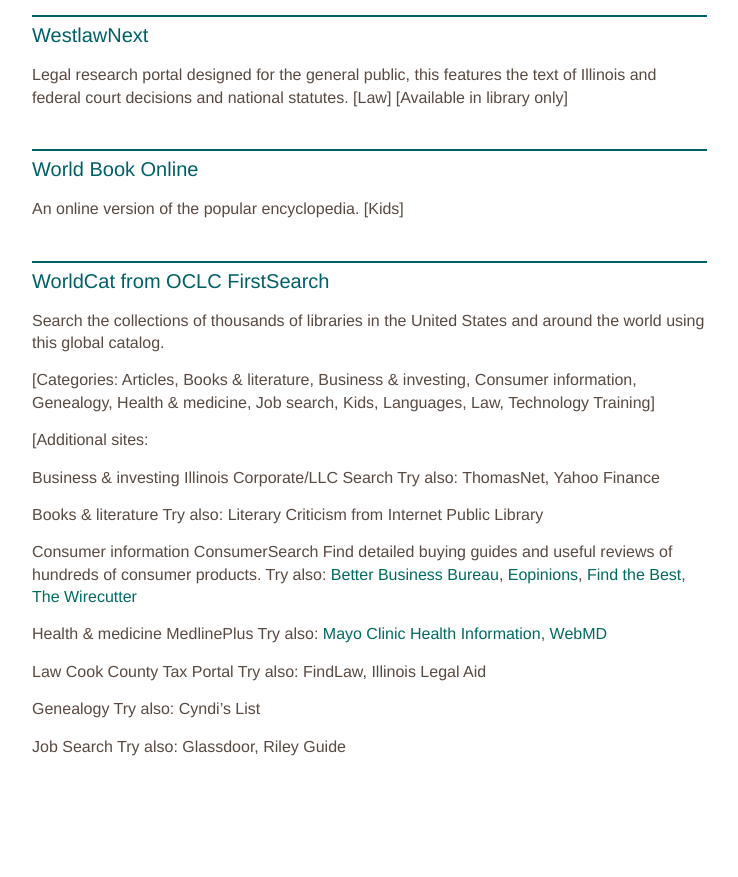
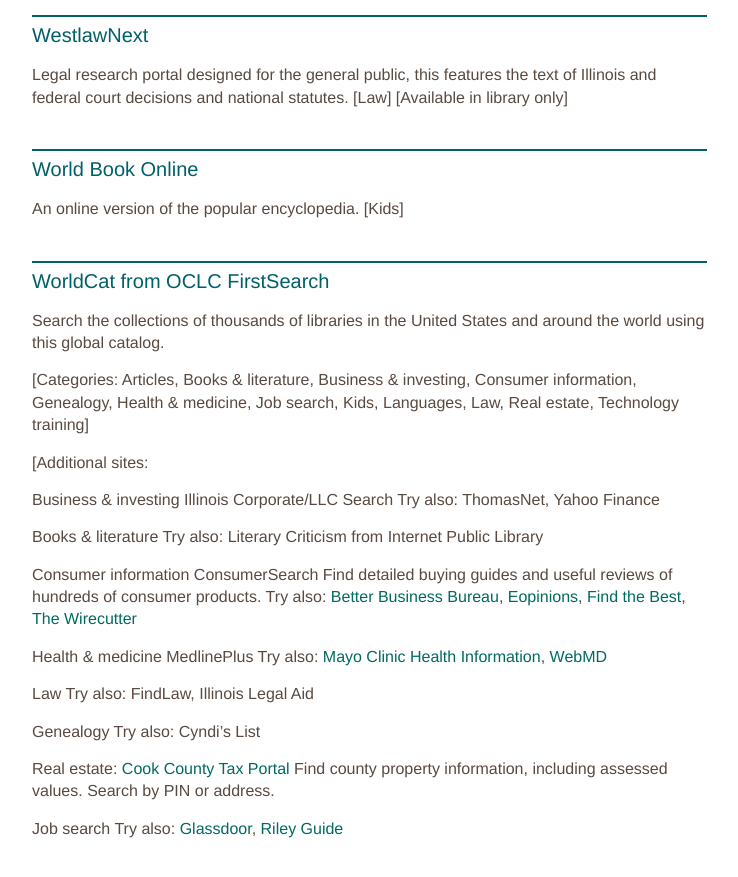
Before and after one commit to skokielibrary/spl-content, a Jekyll site: the page built from _content/bruce/resources--research-topic.markdown, in a window 1280 px wide and 900 px high, scrolled down 8298 px. Shown: the top 877 px of the window, without its empty margins (126-864 px from the left). Built offline with Jekyll 4.4.1, drawn with Linux system fonts in a browser that asks for light colours; before the commit the page ends 9116 px from its top, so only the background shows below that; some of the changed text lies outside the part shown.

Commit message:
Updated resources--research-topic.markdown

```diff
--- a/_content/bruce/resources--research-topic.markdown
+++ b/_content/bruce/resources--research-topic.markdown
@@ -182,6 +182,7 @@ Search a wide range of databases, including ArticleFirst, ERIC, WorldCat, and ME
 
 ##Public Records Electronic Database
 Access Illinois public record data for home foreclosures, bankruptcies, new businesses, and real estate transactions. Available both inside and outside the library.
+[Real estate]
 [Links for inside/remote access are different]
 
 ##ReferenceUSA
@@ -257,7 +258,7 @@ An online version of the popular encyclopedia.
 ##WorldCat from OCLC FirstSearch
 Search the collections of thousands of libraries in the United States and around the world using this global catalog.
 
-[Categories: Articles, Books & literature, Business & investing, Consumer information, Genealogy, Health & medicine, Job search, Kids, Languages, Law, Technology Training]
+[Categories: Articles, Books & literature, Business & investing, Consumer information, Genealogy, Health & medicine, Job search, Kids, Languages, Law, Real estate, Technology training]
 
 [Additional sites:
 
@@ -278,11 +279,14 @@ MedlinePlus
 Try also: [Mayo Clinic Health Information](http://www.mayoclinic.com/health-information/), [WebMD](http://www.webmd.com/)
 
 Law
-Cook County Tax Portal
 Try also: FindLaw, Illinois Legal Aid
 
 Genealogy
 Try also: Cyndi's List
 
-Job Search
-Try also: Glassdoor, Riley Guide
+Real estate:
+[Cook County Tax Portal](http://cookcountypropertyinfo.com/Pages/pin-search.aspx)
+Find county property information, including assessed values. Search by PIN or address.
+
+Job search
+Try also: [Glassdoor](http://www.glassdoor.com/), [Riley Guide](http://www.rileyguide.com/)
```
